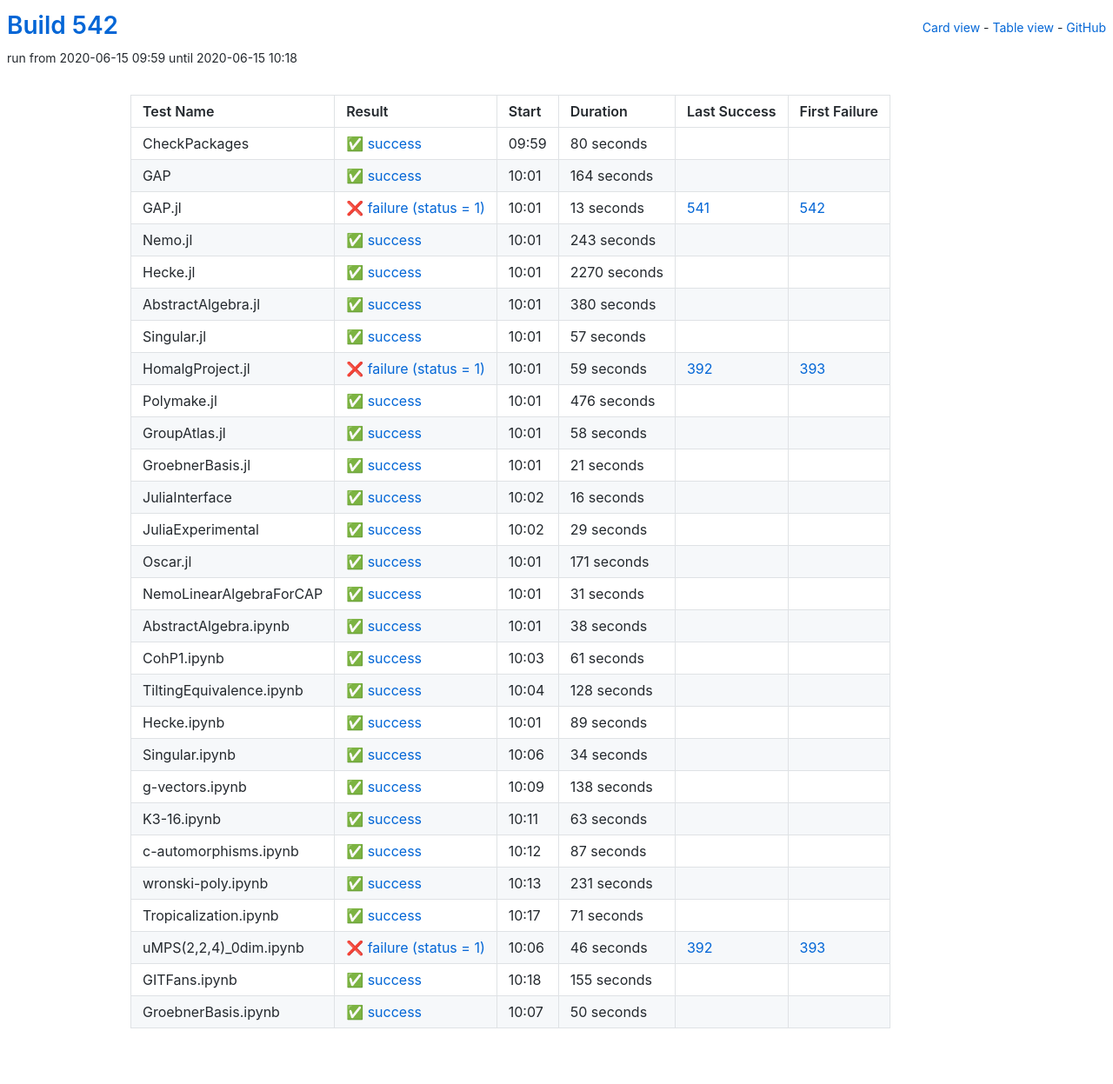
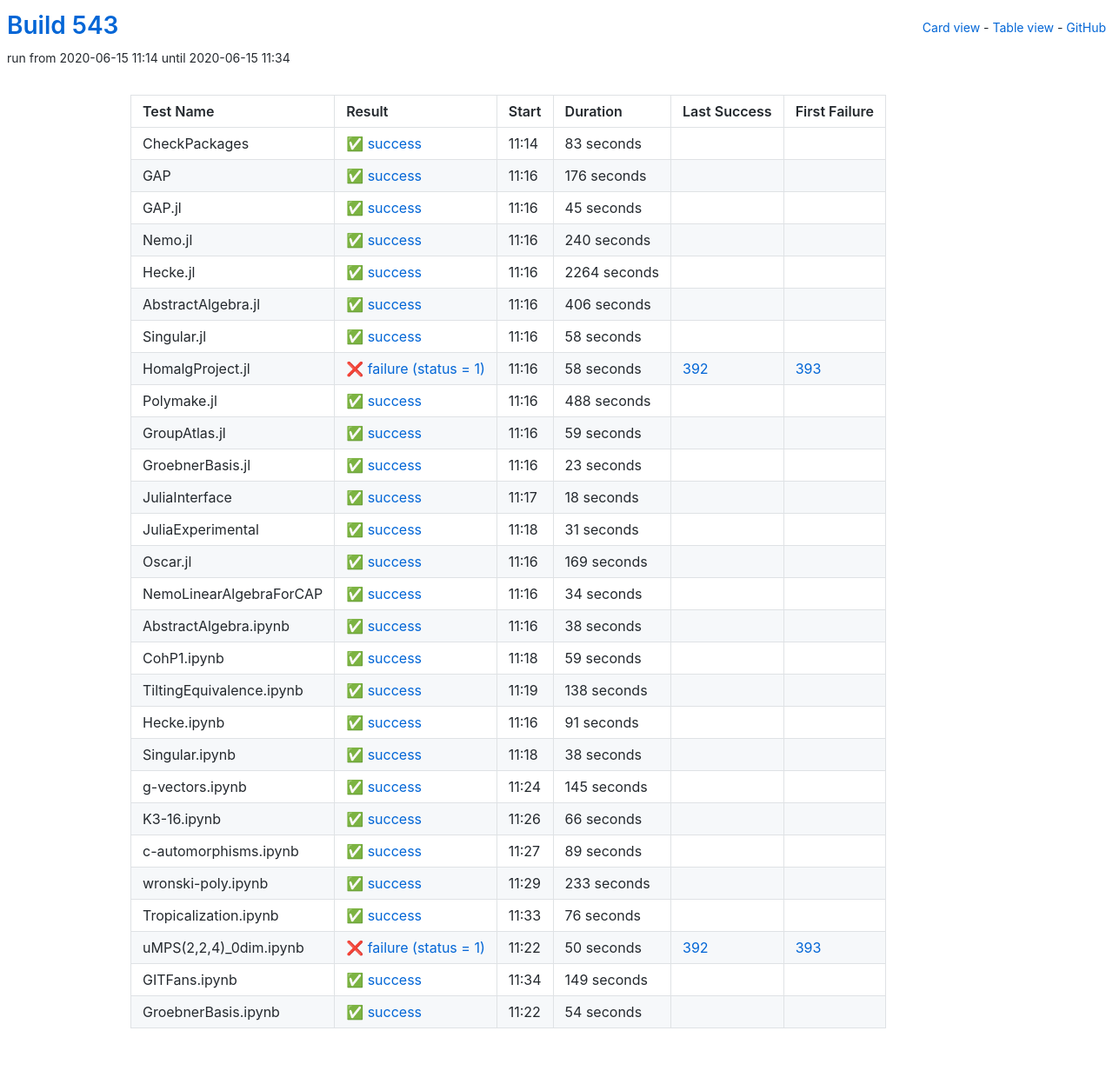
Before and after one commit to oscar-system/oscar-ci-status-1.4, a Jekyll site: the page built from table.html, in a window 1280 px wide. Shown: the whole page at 87% size. Built offline with Jekyll 4.4.1, drawn with Linux system fonts in a browser that asks for light colours.

Commit message:
Build #543

```diff
--- a/_data/ci.yml
+++ b/_data/ci.yml
@@ -1,6 +1,6 @@
 ---
-build: 542
-build_url: https://oscarci.mathematik.uni-kl.de/job/oscar-julia-1.4/542/
+build: 543
+build_url: https://oscarci.mathematik.uni-kl.de/job/oscar-julia-1.4/543/
 job: oscar-julia-1.4
 organization: oscar-system
 repo: oscar-ci-status-1.4
@@ -8,116 +8,80 @@ repourl: https://github.com/oscar-system/oscar-ci-status-1.4
 tests:
 - name: CheckPackages
   id: checkpackages
-  log: https://oscarci.mathematik.uni-kl.de/job/oscar-julia-1.4/542/artifact/logs/build-542/CheckPackages.log
-  start: 2020-06-15 09:59
+  log: https://oscarci.mathematik.uni-kl.de/job/oscar-julia-1.4/543/artifact/logs/build-543/CheckPackages.log
+  start: 2020-06-15 11:14
   success: true
   exitcode: 0
   status: success
-  duration: 80
+  duration: 83
   last_success: false
   last_success_url:
   first_failure: false
   first_failure_url:
 - name: GAP
   id: gap
-  log: https://oscarci.mathematik.uni-kl.de/job/oscar-julia-1.4/542/artifact/logs/build-542/GAP.log
-  start: 2020-06-15 10:01
+  log: https://oscarci.mathematik.uni-kl.de/job/oscar-julia-1.4/543/artifact/logs/build-543/GAP.log
+  start: 2020-06-15 11:16
   success: true
   exitcode: 0
   status: success
-  duration: 164
+  duration: 176
   last_success: false
   last_success_url:
   first_failure: false
   first_failure_url:
 - name: GAP.jl
   id: gap-jl
-  log: https://oscarci.mathematik.uni-kl.de/job/oscar-julia-1.4/542/artifact/logs/build-542/GAP.jl.log
-  start: 2020-06-15 10:01
-  success: false
-  exitcode: 1
-  status: failure
-  duration: 13
-  last_success: 541
-  last_success_url: https://oscarci.mathematik.uni-kl.de/job/oscar-julia-1.4/541/
-  first_failure: 542
-  first_failure_url: https://oscarci.mathematik.uni-kl.de/job/oscar-julia-1.4/542/
-- name: Nemo.jl
-  id: nemo-jl
-  log: https://oscarci.mathematik.uni-kl.de/job/oscar-julia-1.4/542/artifact/logs/build-542/Nemo.jl.log
-  start: 2020-06-15 10:01
+  log: https://oscarci.mathematik.uni-kl.de/job/oscar-julia-1.4/543/artifact/logs/build-543/GAP.jl.log
+  start: 2020-06-15 11:16
   success: true
   exitcode: 0
   status: success
-  duration: 243
+  duration: 45
+  last_success: false
+  last_success_url:
+  first_failure: false
+  first_failure_url:
+- name: Nemo.jl
+  id: nemo-jl
+  log: https://oscarci.mathematik.uni-kl.de/job/oscar-julia-1.4/543/artifact/logs/build-543/Nemo.jl.log
+  start: 2020-06-15 11:16
+  success: true
+  exitcode: 0
+  status: success
+  duration: 240
   last_success: false
   last_success_url:
   first_failure: false
   first_failure_url:
 - name: Hecke.jl
   id: hecke-jl
-  log: https://oscarci.mathematik.uni-kl.de/job/oscar-julia-1.4/542/artifact/logs/build-542/Hecke.jl.log
-  start: 2020-06-15 10:01
+  log: https://oscarci.mathematik.uni-kl.de/job/oscar-julia-1.4/543/artifact/logs/build-543/Hecke.jl.log
+  start: 2020-06-15 11:16
   success: true
   exitcode: 0
   status: success
-  duration: 2270
+  duration: 2264
   last_success: false
   last_success_url:
   first_failure: false
   first_failure_url:
 - name: AbstractAlgebra.jl
   id: abstractalgebra-jl
-  log: https://oscarci.mathematik.uni-kl.de/job/oscar-julia-1.4/542/artifact/logs/build-542/AbstractAlgebra.jl.log
-  start: 2020-06-15 10:01
+  log: https://oscarci.mathematik.uni-kl.de/job/oscar-julia-1.4/543/artifact/logs/build-543/AbstractAlgebra.jl.log
+  start: 2020-06-15 11:16
   success: true
   exitcode: 0
   status: success
-  duration: 380
+  duration: 406
   last_success: false
   last_success_url:
   first_failure: false
   first_failure_url:
 - name: Singular.jl
   id: singular-jl
-  log: https://oscarci.mathematik.uni-kl.de/job/oscar-julia-1.4/542/artifact/logs/build-542/Singular.jl.log
-  start: 2020-06-15 10:01
-  success: true
-  exitcode: 0
-  status: success
-  duration: 57
-  last_success: false
-  last_success_url:
-  first_failure: false
-  first_failure_url:
-- name: HomalgProject.jl
-  id: homalgproject-jl
-  log: https://oscarci.mathematik.uni-kl.de/job/oscar-julia-1.4/542/artifact/logs/build-542/HomalgProject.jl.log
-  start: 2020-06-15 10:01
-  success: false
-  exitcode: 1
-  status: failure
-  duration: 59
-  last_success: 392
-  last_success_url: https://oscarci.mathematik.uni-kl.de/job/oscar-julia-1.4/392/
-  first_failure: 393
-  first_failure_url: https://oscarci.mathematik.uni-kl.de/job/oscar-julia-1.4/393/
-- name: Polymake.jl
-  id: polymake-jl
-  log: https://oscarci.mathematik.uni-kl.de/job/oscar-julia-1.4/542/artifact/logs/build-542/Polymake.jl.log
-  start: 2020-06-15 10:01
-  success: true
-  exitcode: 0
-  status: success
-  duration: 476
-  last_success: false
-  last_success_url:
-  first_failure: false
-  first_failure_url:
-- name: GroupAtlas.jl
-  id: groupatlas-jl
-  log: https://oscarci.mathematik.uni-kl.de/job/oscar-julia-1.4/542/artifact/logs/build-542/GroupAtlas.jl.log
-  start: 2020-06-15 10:01
+  log: https://oscarci.mathematik.uni-kl.de/job/oscar-julia-1.4/543/artifact/logs/build-543/Singular.jl.log
+  start: 2020-06-15 11:16
   success: true
   exitcode: 0
   status: success
@@ -126,58 +90,70 @@ tests:
   last_success_url:
   first_failure: false
   first_failure_url:
-- name: GroebnerBasis.jl
-  id: groebnerbasis-jl
-  log: https://oscarci.mathematik.uni-kl.de/job/oscar-julia-1.4/542/artifact/logs/build-542/GroebnerBasis.jl.log
-  start: 2020-06-15 10:01
+- name: HomalgProject.jl
+  id: homalgproject-jl
+  log: https://oscarci.mathematik.uni-kl.de/job/oscar-julia-1.4/543/artifact/logs/build-543/HomalgProject.jl.log
+  start: 2020-06-15 11:16
+  success: false
+  exitcode: 1
+  status: failure
+  duration: 58
+  last_success: 392
+  last_success_url: https://oscarci.mathematik.uni-kl.de/job/oscar-julia-1.4/392/
+  first_failure: 393
+  first_failure_url: https://oscarci.mathematik.uni-kl.de/job/oscar-julia-1.4/393/
+- name: Polymake.jl
+  id: polymake-jl
+  log: https://oscarci.mathematik.uni-kl.de/job/oscar-julia-1.4/543/artifact/logs/build-543/Polymake.jl.log
+  start: 2020-06-15 11:16
   success: true
   exitcode: 0
   status: success
-  duration: 21
+  duration: 488
+  last_success: false
+  last_success_url:
+  first_failure: false
+  first_failure_url:
+- name: GroupAtlas.jl
+  id: groupatlas-jl
+  log: https://oscarci.mathematik.uni-kl.de/job/oscar-julia-1.4/543/artifact/logs/build-543/GroupAtlas.jl.log
+  start: 2020-06-15 11:16
+  success: true
+  exitcode: 0
+  status: success
+  duration: 59
+  last_success: false
+  last_success_url:
+  first_failure: false
+  first_failure_url:
+- name: GroebnerBasis.jl
+  id: groebnerbasis-jl
+  log: https://oscarci.mathematik.uni-kl.de/job/oscar-julia-1.4/543/artifact/logs/build-543/GroebnerBasis.jl.log
+  start: 2020-06-15 11:16
+  success: true
+  exitcode: 0
+  status: success
+  duration: 23
   last_success: false
   last_success_url:
   first_failure: false
   first_failure_url:
 - name: JuliaInterface
   id: juliainterface
-  log: https://oscarci.mathematik.uni-kl.de/job/oscar-julia-1.4/542/artifact/logs/build-542/JuliaInterface.log
-  start: 2020-06-15 10:02
+  log: https://oscarci.mathematik.uni-kl.de/job/oscar-julia-1.4/543/artifact/logs/build-543/JuliaInterface.log
+  start: 2020-06-15 11:17
   success: true
   exitcode: 0
   status: success
-  duration: 16
+  duration: 18
   last_success: false
   last_success_url:
   first_failure: false
   first_failure_url:
 - name: JuliaExperimental
   id: juliaexperimental
-  log: https://oscarci.mathematik.uni-kl.de/job/oscar-julia-1.4/542/artifact/logs/build-542/JuliaExperimental.log
-  start: 2020-06-15 10:02
-  success: true
-  exitcode: 0
-  status: success
-  duration: 29
-  last_success: false
-  last_success_url:
-  first_failure: false
-  first_failure_url:
-- name: Oscar.jl
-  id: oscar-jl
-  log: https://oscarci.mathematik.uni-kl.de/job/oscar-julia-1.4/542/artifact/logs/build-542/Oscar.jl.log
-  start: 2020-06-15 10:01
-  success: true
-  exitcode: 0
-  status: success
-  duration: 171
-  last_success: false
-  last_success_url:
-  first_failure: false
-  first_failure_url:
-- name: NemoLinearAlgebraForCAP
-  id: nemolinearalgebraforcap
-  log: https://oscarci.mathematik.uni-kl.de/job/oscar-julia-1.4/542/artifact/logs/build-542/NemoLinearAlgebraForCAP.log
-  start: 2020-06-15 10:01
+  log: https://oscarci.mathematik.uni-kl.de/job/oscar-julia-1.4/543/artifact/logs/build-543/JuliaExperimental.log
+  start: 2020-06-15 11:18
   success: true
   exitcode: 0
   status: success
@@ -186,10 +162,34 @@ tests:
   last_success_url:
   first_failure: false
   first_failure_url:
+- name: Oscar.jl
+  id: oscar-jl
+  log: https://oscarci.mathematik.uni-kl.de/job/oscar-julia-1.4/543/artifact/logs/build-543/Oscar.jl.log
+  start: 2020-06-15 11:16
+  success: true
+  exitcode: 0
+  status: success
+  duration: 169
+  last_success: false
+  last_success_url:
+  first_failure: false
+  first_failure_url:
+- name: NemoLinearAlgebraForCAP
+  id: nemolinearalgebraforcap
+  log: https://oscarci.mathematik.uni-kl.de/job/oscar-julia-1.4/543/artifact/logs/build-543/NemoLinearAlgebraForCAP.log
+  start: 2020-06-15 11:16
+  success: true
+  exitcode: 0
+  status: success
+  duration: 34
+  last_success: false
+  last_success_url:
+  first_failure: false
+  first_failure_url:
 - name: AbstractAlgebra.ipynb
   id: abstractalgebra-ipynb
-  log: https://oscarci.mathematik.uni-kl.de/job/oscar-julia-1.4/542/artifact/logs/build-542/AbstractAlgebra.ipynb.log
-  start: 2020-06-15 10:01
+  log: https://oscarci.mathematik.uni-kl.de/job/oscar-julia-1.4/543/artifact/logs/build-543/AbstractAlgebra.ipynb.log
+  start: 2020-06-15 11:16
   success: true
   exitcode: 0
   status: success
@@ -200,32 +200,80 @@ tests:
   first_failure_url:
 - name: CohP1.ipynb
   id: cohp1-ipynb
-  log: https://oscarci.mathematik.uni-kl.de/job/oscar-julia-1.4/542/artifact/logs/build-542/CohP1.ipynb.log
-  start: 2020-06-15 10:03
+  log: https://oscarci.mathematik.uni-kl.de/job/oscar-julia-1.4/543/artifact/logs/build-543/CohP1.ipynb.log
+  start: 2020-06-15 11:18
   success: true
   exitcode: 0
   status: success
-  duration: 61
+  duration: 59
   last_success: false
   last_success_url:
   first_failure: false
   first_failure_url:
 - name: TiltingEquivalence.ipynb
   id: tiltingequivalence-ipynb
-  log: https://oscarci.mathematik.uni-kl.de/job/oscar-julia-1.4/542/artifact/logs/build-542/TiltingEquivalence.ipynb.log
-  start: 2020-06-15 10:04
+  log: https://oscarci.mathematik.uni-kl.de/job/oscar-julia-1.4/543/artifact/logs/build-543/TiltingEquivalence.ipynb.log
+  start: 2020-06-15 11:19
   success: true
   exitcode: 0
   status: success
-  duration: 128
+  duration: 138
   last_success: false
   last_success_url:
   first_failure: false
   first_failure_url:
 - name: Hecke.ipynb
   id: hecke-ipynb
-  log: https://oscarci.mathematik.uni-kl.de/job/oscar-julia-1.4/542/artifact/logs/build-542/Hecke.ipynb.log
-  start: 2020-06-15 10:01
+  log: https://oscarci.mathematik.uni-kl.de/job/oscar-julia-1.4/543/artifact/logs/build-543/Hecke.ipynb.log
+  start: 2020-06-15 11:16
+  success: true
+  exitcode: 0
+  status: success
+  duration: 91
+  last_success: false
+  last_success_url:
+  first_failure: false
+  first_failure_url:
+- name: Singular.ipynb
+  id: singular-ipynb
+  log: https://oscarci.mathematik.uni-kl.de/job/oscar-julia-1.4/543/artifact/logs/build-543/Singular.ipynb.log
+  start: 2020-06-15 11:18
+  success: true
+  exitcode: 0
+  status: success
+  duration: 38
+  last_success: false
+  last_success_url:
+  first_failure: false
+  first_failure_url:
+- name: g-vectors.ipynb
+  id: g-vectors-ipynb
+  log: https://oscarci.mathematik.uni-kl.de/job/oscar-julia-1.4/543/artifact/logs/build-543/g-vectors.ipynb.log
+  start: 2020-06-15 11:24
+  success: true
+  exitcode: 0
+  status: success
+  duration: 145
+  last_success: false
+  last_success_url:
+  first_failure: false
+  first_failure_url:
+- name: K3-16.ipynb
+  id: k3-16-ipynb
+  log: https://oscarci.mathematik.uni-kl.de/job/oscar-julia-1.4/543/artifact/logs/build-543/K3-16.ipynb.log
+  start: 2020-06-15 11:26
+  success: true
+  exitcode: 0
+  status: success
+  duration: 66
+  last_success: false
+  last_success_url:
+  first_failure: false
+  first_failure_url:
+- name: c-automorphisms.ipynb
+  id: c-automorphisms-ipynb
+  log: https://oscarci.mathematik.uni-kl.de/job/oscar-julia-1.4/543/artifact/logs/build-543/c-automorphisms.ipynb.log
+  start: 2020-06-15 11:27
   success: true
   exitcode: 0
   status: success
@@ -234,110 +282,62 @@ tests:
   last_success_url:
   first_failure: false
   first_failure_url:
-- name: Singular.ipynb
-  id: singular-ipynb
-  log: https://oscarci.mathematik.uni-kl.de/job/oscar-julia-1.4/542/artifact/logs/build-542/Singular.ipynb.log
-  start: 2020-06-15 10:06
+- name: wronski-poly.ipynb
+  id: wronski-poly-ipynb
+  log: https://oscarci.mathematik.uni-kl.de/job/oscar-julia-1.4/543/artifact/logs/build-543/wronski-poly.ipynb.log
+  start: 2020-06-15 11:29
   success: true
   exitcode: 0
   status: success
-  duration: 34
-  last_success: false
-  last_success_url:
-  first_failure: false
-  first_failure_url:
-- name: g-vectors.ipynb
-  id: g-vectors-ipynb
-  log: https://oscarci.mathematik.uni-kl.de/job/oscar-julia-1.4/542/artifact/logs/build-542/g-vectors.ipynb.log
-  start: 2020-06-15 10:09
-  success: true
-  exitcode: 0
-  status: success
-  duration: 138
-  last_success: false
-  last_success_url:
-  first_failure: false
-  first_failure_url:
-- name: K3-16.ipynb
-  id: k3-16-ipynb
-  log: https://oscarci.mathematik.uni-kl.de/job/oscar-julia-1.4/542/artifact/logs/build-542/K3-16.ipynb.log
-  start: 2020-06-15 10:11
-  success: true
-  exitcode: 0
-  status: success
-  duration: 63
-  last_success: false
-  last_success_url:
-  first_failure: false
-  first_failure_url:
-- name: c-automorphisms.ipynb
-  id: c-automorphisms-ipynb
-  log: https://oscarci.mathematik.uni-kl.de/job/oscar-julia-1.4/542/artifact/logs/build-542/c-automorphisms.ipynb.log
-  start: 2020-06-15 10:12
-  success: true
-  exitcode: 0
-  status: success
-  duration: 87
-  last_success: false
-  last_success_url:
-  first_failure: false
-  first_failure_url:
-- name: wronski-poly.ipynb
-  id: wronski-poly-ipynb
-  log: https://oscarci.mathematik.uni-kl.de/job/oscar-julia-1.4/542/artifact/logs/build-542/wronski-poly.ipynb.log
-  start: 2020-06-15 10:13
-  success: true
-  exitcode: 0
-  status: success
-  duration: 231
+  duration: 233
   last_success: false
   last_success_url:
   first_failure: false
   first_failure_url:
 - name: Tropicalization.ipynb
   id: tropicalization-ipynb
-  log: https://oscarci.mathematik.uni-kl.de/job/oscar-julia-1.4/542/artifact/logs/build-542/Tropicalization.ipynb.log
-  start: 2020-06-15 10:17
+  log: https://oscarci.mathematik.uni-kl.de/job/oscar-julia-1.4/543/artifact/logs/build-543/Tropicalization.ipynb.log
+  start: 2020-06-15 11:33
   success: true
   exitcode: 0
   status: success
-  duration: 71
+  duration: 76
   last_success: false
   last_success_url:
   first_failure: false
   first_failure_url:
 - name: uMPS(2,2,4)_0dim.ipynb
   id: umps-2-2-4-0dim-ipynb
-  log: https://oscarci.mathematik.uni-kl.de/job/oscar-julia-1.4/542/artifact/logs/build-542/uMPS-2-2-4-_0dim.ipynb.log
-  start: 2020-06-15 10:06
+  log: https://oscarci.mathematik.uni-kl.de/job/oscar-julia-1.4/543/artifact/logs/build-543/uMPS-2-2-4-_0dim.ipynb.log
+  start: 2020-06-15 11:22
   success: false
   exitcode: 1
   status: failure
-  duration: 46
+  duration: 50
   last_success: 392
   last_success_url: https://oscarci.mathematik.uni-kl.de/job/oscar-julia-1.4/392/
   first_failure: 393
   first_failure_url: https://oscarci.mathematik.uni-kl.de/job/oscar-julia-1.4/393/
 - name: GITFans.ipynb
   id: gitfans-ipynb
-  log: https://oscarci.mathematik.uni-kl.de/job/oscar-julia-1.4/542/artifact/logs/build-542/GITFans.ipynb.log
-  start: 2020-06-15 10:18
+  log: https://oscarci.mathematik.uni-kl.de/job/oscar-julia-1.4/543/artifact/logs/build-543/GITFans.ipynb.log
+  start: 2020-06-15 11:34
   success: true
   exitcode: 0
   status: success
-  duration: 155
+  duration: 149
   last_success: false
   last_success_url:
   first_failure: false
   first_failure_url:
 - name: GroebnerBasis.ipynb
   id: groebnerbasis-ipynb
-  log: https://oscarci.mathematik.uni-kl.de/job/oscar-julia-1.4/542/artifact/logs/build-542/GroebnerBasis.ipynb.log
-  start: 2020-06-15 10:07
+  log: https://oscarci.mathematik.uni-kl.de/job/oscar-julia-1.4/543/artifact/logs/build-543/GroebnerBasis.ipynb.log
+  start: 2020-06-15 11:22
   success: true
   exitcode: 0
   status: success
-  duration: 50
+  duration: 54
   last_success: false
   last_success_url:
   first_failure: false
```
Also changed, not shown: README.md.
